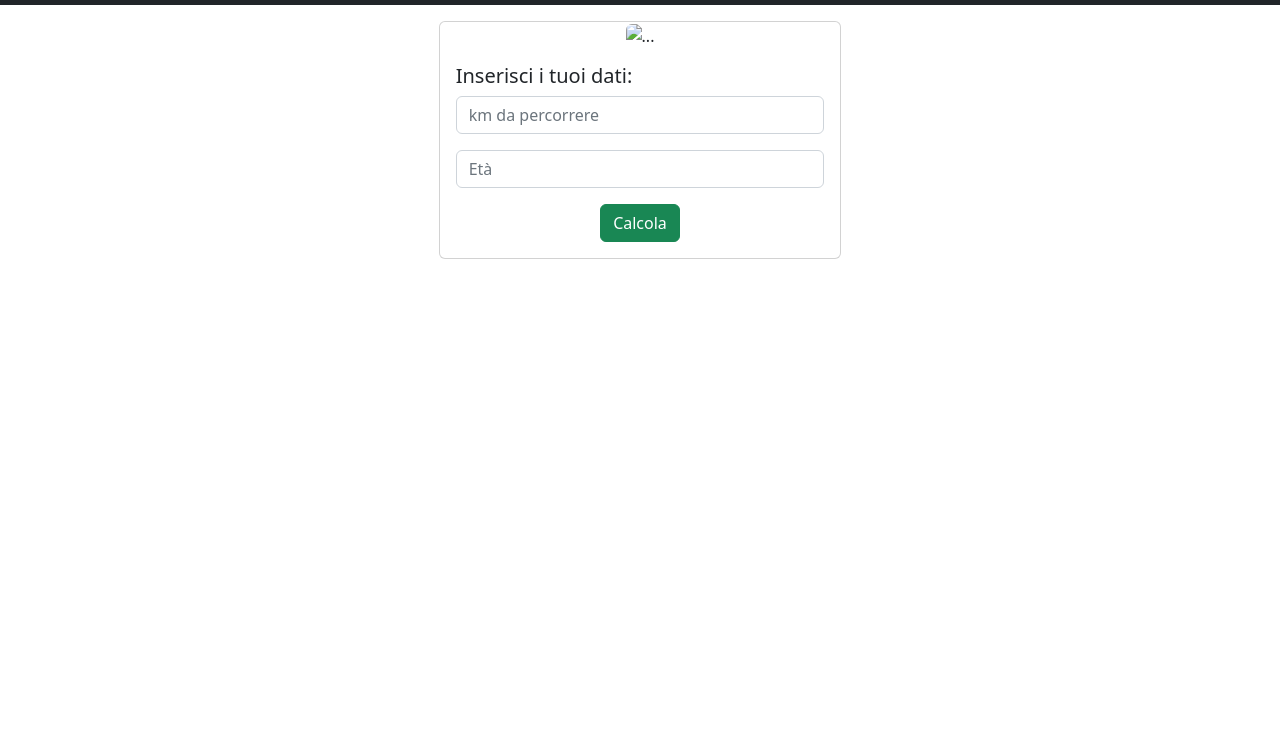
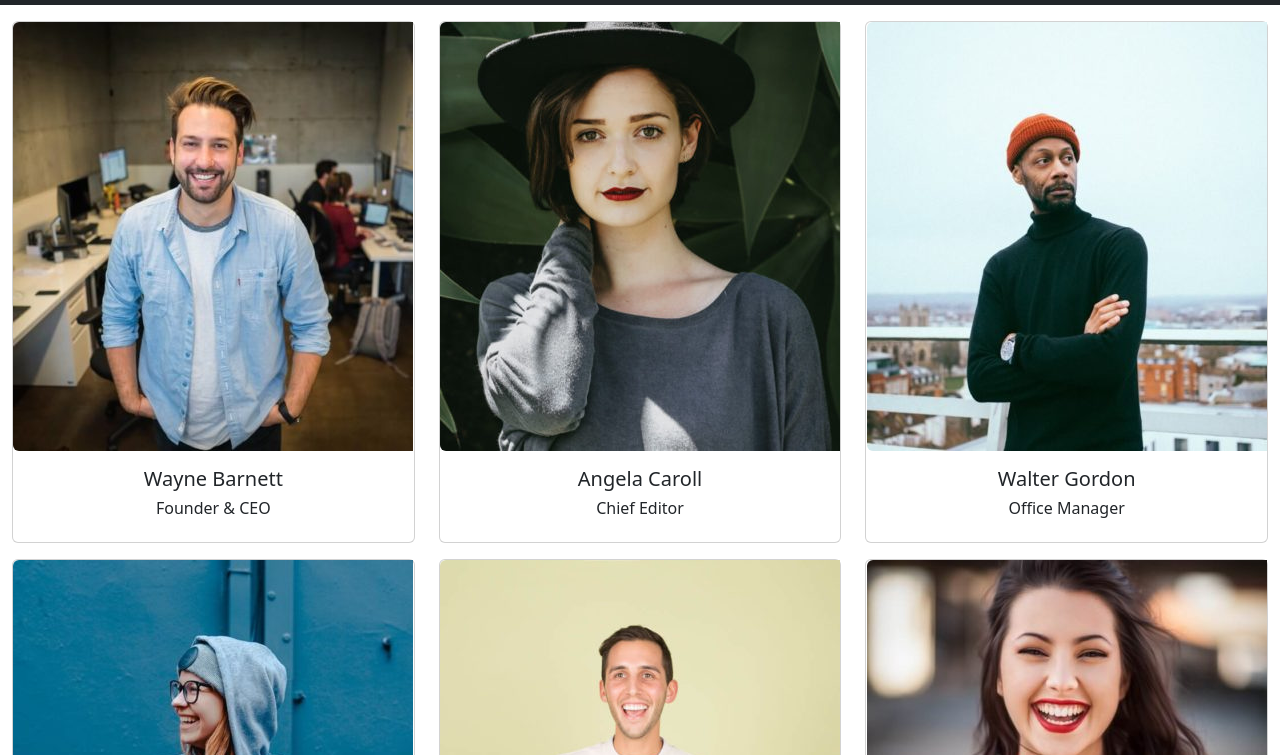
Before and after one commit to DOITA07-Ericchi/js-our-team, a plain HTML site: page index.html in a window 1280 px wide. Shown: the part 45-800 px from the top of the page. Drawn offline with nearby package versions, Linux system fonts and the light colour scheme.

Commit message:
Milestone 2 con bonus completata

```diff
--- a/index.html
+++ b/index.html
@@ -21,33 +21,8 @@
   </script>
 
   <div class="container-fluid mt-3">
-    <div class="row justify-content-center">
-      <div class="col-12 col-md-6 col-lg-4 col-xl-4">
-        <div class="card mb-3">
-          <div class="row g-0">
-            <div class="col-md-12 text-center">
-              <img src="img/norimono_character5_densya.png" class="img-fluid rounded-start" alt="...">
-            </div>
-            <div class="col-md-12">
-              <div class="card-body">
-                <h5 class="card-title">Inserisci i tuoi dati:</h5>
-                <form class="row g-3">
-                  <div class="col-12">
-                  <input id="kiro" class="form-control gy-3" type="number" placeholder="km da percorrere"
-                    aria-label="default input">
-                    </div>
-                    <div class="col-12">
-                  <input id="sai" class="form-control gy-3" type="number" placeholder="Età" aria-label="default input">
-                  </div>
-                  <div class="col-12 text-center">
-                    <button onclick="chiketto()" type="button" class="btn btn-success">Calcola</button>
-                  </div>
-                </form>
-              </div>
-            </div>
-          </div>
-        </div>
-      </div>
+    <div id="biglietti" class="row justify-content-center">
+
     </div>
   </div>
   <script type="text/javascript" src="script.js"></script>
--- a/script.js
+++ b/script.js
@@ -30,6 +30,12 @@ Ruolo: ${membro.ruolo}
 Foto:  ${membro.foto}`)
 }
 
+function renderizzaMembro(membro){
+    let codice = document.getElementById("biglietti");
+    codice.innerHTML += '<div class="col-12 col-md-6 col-lg-4 col-xl-4"><div class="card mb-3"><div class="row g-0"><div class="col-md-12 text-center"><img src="img/' + membro.foto + '" class="img-fluid rounded-start" alt="'+ membro.nome+'"></div><div class="col-md-12"><div class="card-body"><h5 class="card-title text-center">' + membro.nome +'</h5><h6 class="card-title text-center">' + membro.ruolo +'</h6></div></div></div></div>';
+}
+
 for (let membro of membri) {
     stampaMembro(membro);
+    renderizzaMembro(membro);
 }
```
